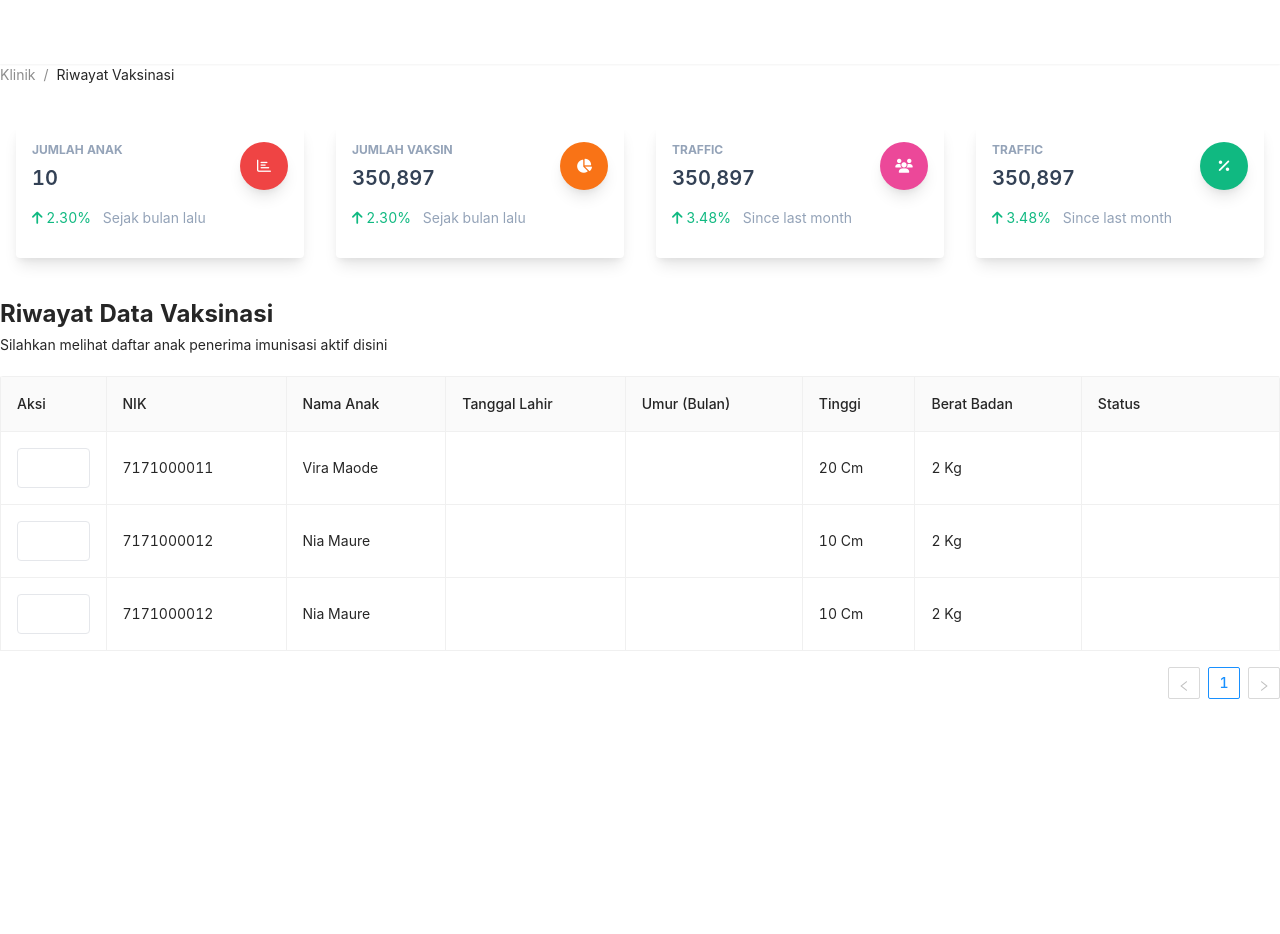
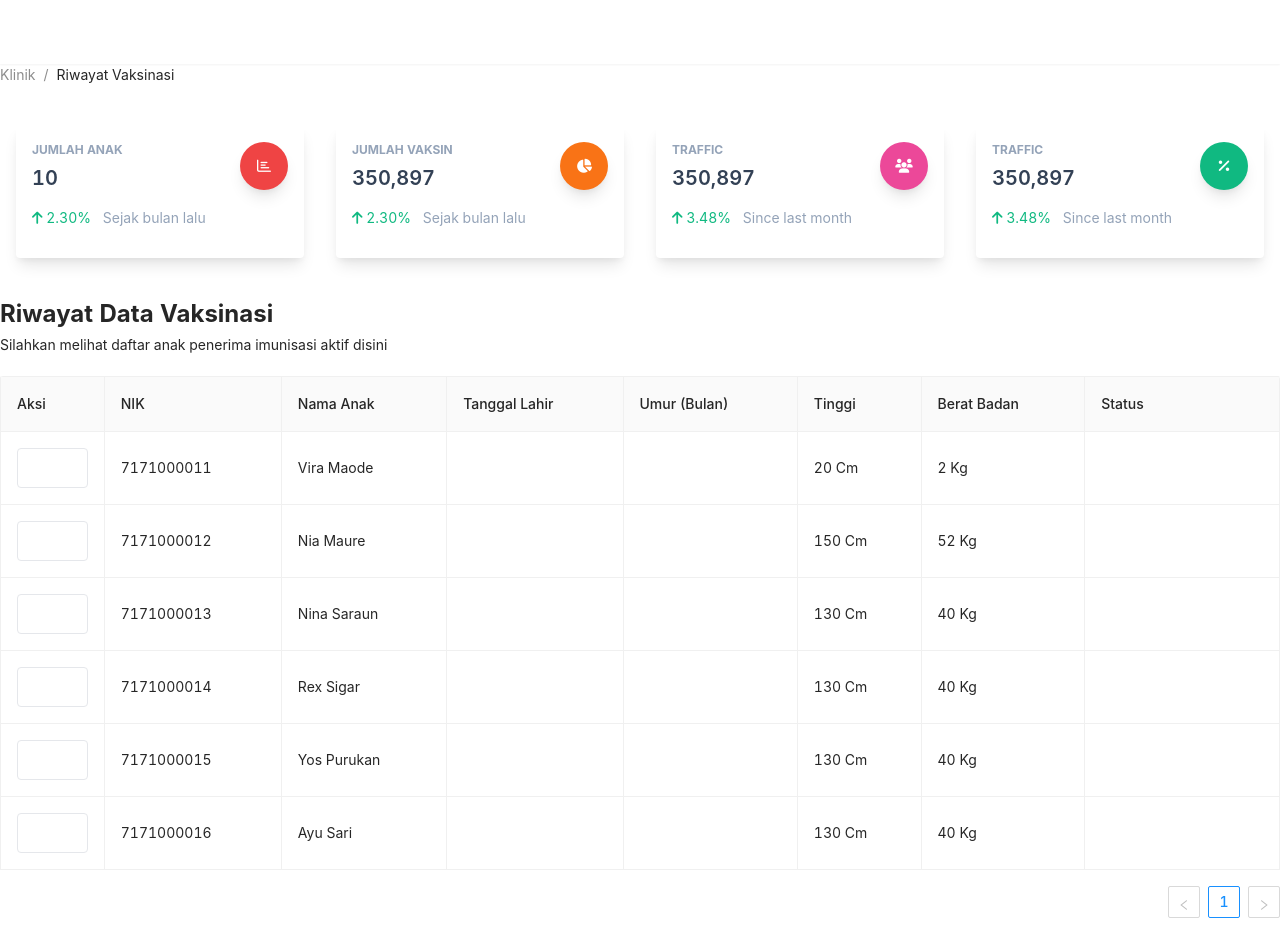
Before and after one commit to Cleonart/hackathon_mdo_2022_FE, a Vue app: page /#/clinic/vaccination_history in a window 1280 px wide. Before the commit the page ends 800 px from the top, so only its background shows below. Built offline with nearby package versions, Linux system fonts and the light colour scheme.

Commit message:
chr_update_history
minor change

```diff
--- a/src/seeder/list_of_history_1.js
+++ b/src/seeder/list_of_history_1.js
@@ -17,34 +17,82 @@ export let HISTORY_SEC_1 = [
   },
   {
     id: 2,
-    child_id: [12, "Nia Maure"],
+    child_id: [13, "Nia Maure"],
     child_nik: "7171000012",
-    expected_month_age: 1,
-    actual_month_age: 2,
-    vaccine_month_category: "1",
-    vaccine_list_ids: "BCG, OPV1",
+    expected_month_age: 12,
+    actual_month_age: 15,
+    vaccine_month_category: "12",
+    vaccine_list_ids: "PCV 3",
     expected_date: "2021-02-16 00:00:00",
-    register_date: "2021-02-19 00:00:00",
-    child_weight: 2,
-    child_height: 10,
-    vaccinator: "Kunai",
-    vaccinator_location: "Wenang",
+    register_date: "2022-05-14 00:00:00",
+    child_weight: 52,
+    child_height: 150,
+    vaccinator: "Jekson",
+    vaccinator_location: "Singkil",
     state: "past_due_date",
   },
   {
-    id: 3,
-    child_id: [12, "Nia Maure"],
-    child_nik: "7171000012",
-    expected_month_age: 1,
-    actual_month_age: 2,
-    vaccine_month_category: "1",
-    vaccine_list_ids: "BCG, OPV1",
-    expected_date: "2021-02-16 00:00:00",
-    register_date: "2021-02-19 00:00:00",
-    child_weight: 2,
-    child_height: 10,
-    vaccinator: "Kunai",
-    vaccinator_location: "Wenang",
+    id: 4,
+    child_id: [14, "Nina Saraun"],
+    child_nik: "7171000013",
+    expected_month_age: 12,
+    actual_month_age: 12,
+    vaccine_month_category: "12",
+    vaccine_list_ids: "PCV 3",
+    expected_date: "2010-02-16 00:00:00",
+    register_date: "2010-02-16 00:00:00",
+    child_weight: 40,
+    child_height: 130,
+    vaccinator: "Layla",
+    vaccinator_location: "Malalayang",
+    state: "right_on_time",
+  },
+  {
+    id: 5,
+    child_id: [15, "Rex Sigar"],
+    child_nik: "7171000014",
+    expected_month_age: 84,
+    actual_month_age: 85,
+    vaccine_month_category: "84",
+    vaccine_list_ids: "Td",
+    expected_date: "2010-02-16 00:00:00",
+    register_date: "2010-02-16 00:00:00",
+    child_weight: 40,
+    child_height: 130,
+    vaccinator: "Layla",
+    vaccinator_location: "Sario",
+    state: "past_due_time",
+  },
+  {
+    id: 6,
+    child_id: [16, "Yos Purukan"],
+    child_nik: "7171000015",
+    expected_month_age: 120,
+    actual_month_age: 154,
+    vaccine_month_category: "120",
+    vaccine_list_ids: "Td",
+    expected_date: "2009-06-20 00:00:00",
+    register_date: "2010-02-16 00:00:00",
+    child_weight: 40,
+    child_height: 130,
+    vaccinator: "Layla",
+    vaccinator_location: "Sario",
     state: "past_due_date",
   },
+  {
+    id: 7,
+    child_id: [17, "Ayu Sari"],
+    child_nik: "7171000016",
+    expected_month_age: 120,
+    actual_month_age: 120,
+    vaccine_month_category: "120",
+    vaccine_list_ids: "Td",
+    expected_date: "2009-06-20 00:00:00",
+    register_date: "2010-02-16 00:00:00",
+    child_weight: 40,
+    child_height: 130,
+    vaccinator: "Layla",
+    vaccinator_location: "Sario",
+    state: "right_on_time",
+  },
 ];
```
